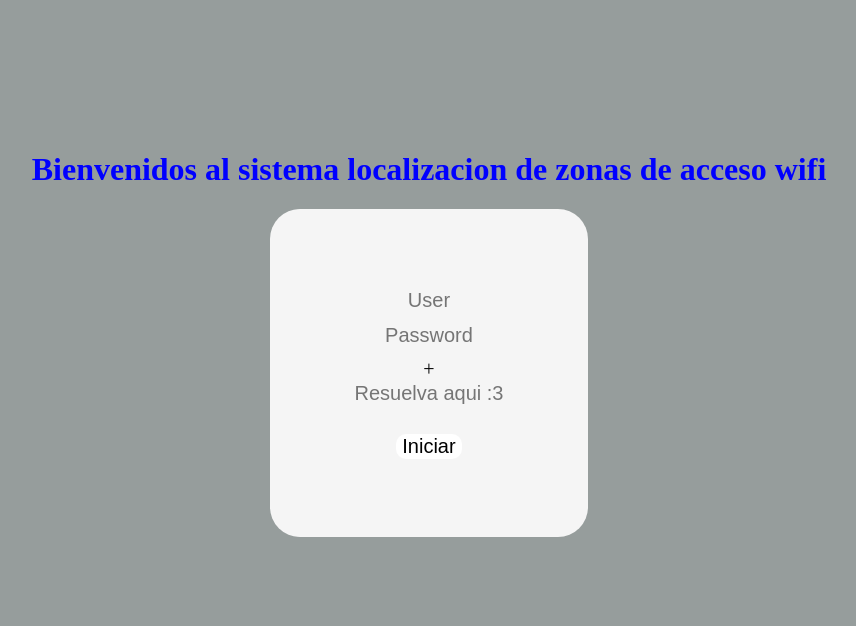
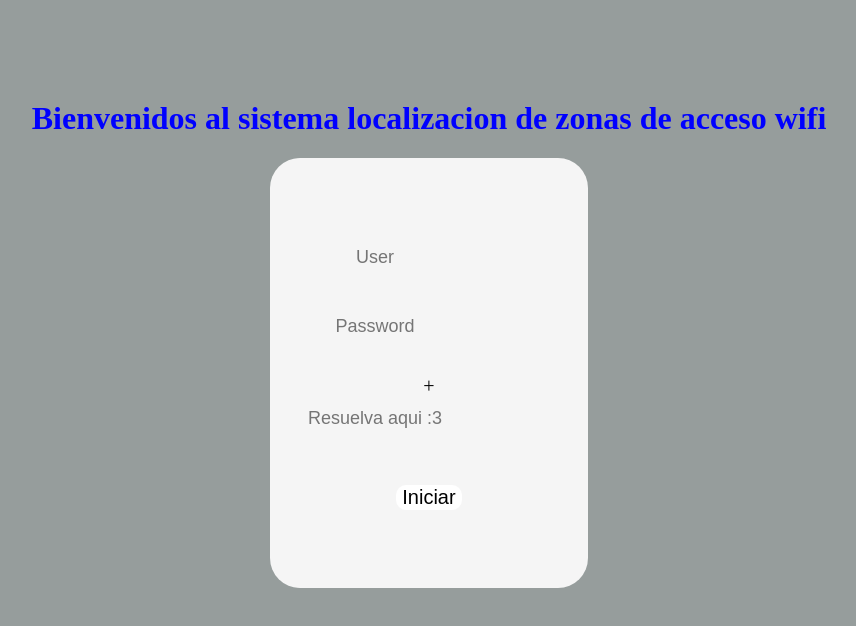
Before and after one commit to DanielBanquet11/ejercicio, a React (Vite) app: page / in a window 1280 px wide. Shown: the top 626 px of the page, without its empty margins (211-1067 px from the left). Built offline with nearby package versions, Linux system fonts and the light colour scheme.

Commit message:
Update styles.css

```diff
--- a/src/styles.css
+++ b/src/styles.css
@@ -38,10 +38,16 @@ body{
    input[type="text"], input[type="password"]{
     text-align: center;
     border: none;
-    font-size: 20px;
+
     margin-bottom: 10px;
-       border-radius: 10px;
-       background:none ;
+    border-radius: 10px;
+    background:none ;
+
+    font-size: 18px;
+    padding: 10px 10px 10px 5px;
+    display: block;
+    width: 200px;
+    border: none;
 
 
 
```
